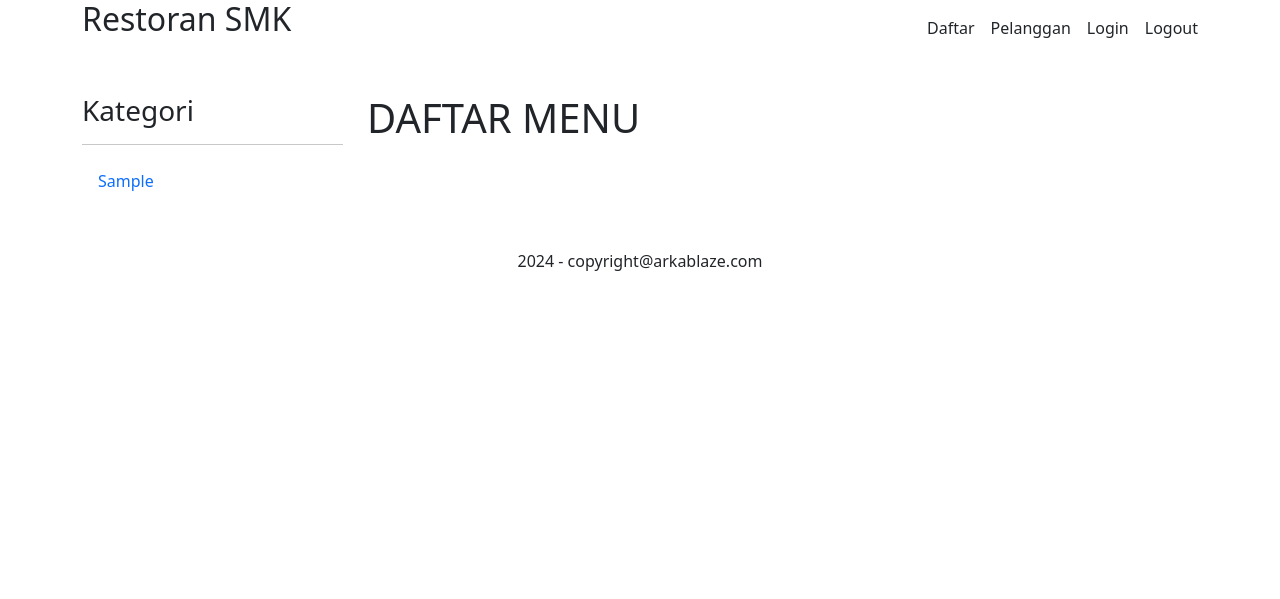
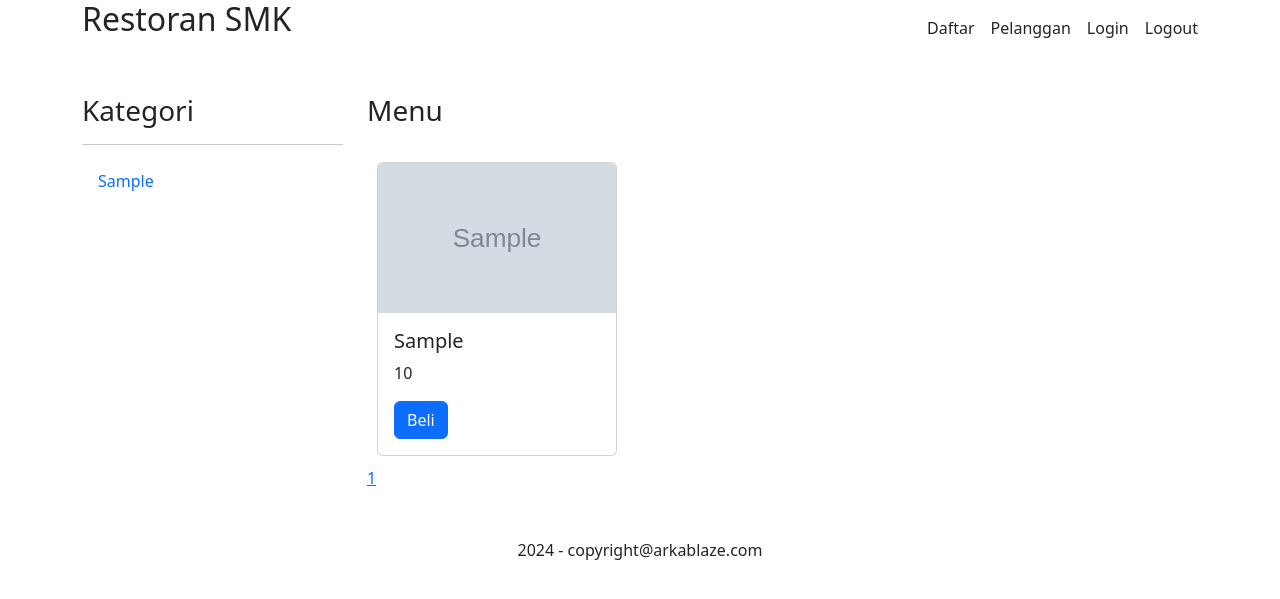
Before and after one commit to MuhammadIzzataArkananta/php-tugas, a PHP site: page /php-tugas/ in a window 1280 px wide. Shown: the top 599 px of the page. Run offline with PHP 8.4, Linux system fonts and the light colour scheme; tables that the repository leaves empty or names only in its code hold one stand-in row (values such as "Sample post"); grey boxes marked "Sample" are stand-in pictures.

Commit message:
FRONT END - Menampilkan Produk Aplikasi Restoran Berbasis Web
video #39

```diff
--- /dev/null
+++ b/youtube-php/restoran/home/produk.php
@@ -0,0 +1,57 @@
+<h3>Menu</h3>
+
+<div class="mt-4 mb-4">
+    <?php
+
+    $row=$db->getALL("SELECT * FROM tblkategori ORDER BY kategori ASC");
+
+    ?>
+
+</div>
+
+<?php
+
+$jumlahdata= $db->rowCOUNT("SELECT idmenu FROM tblmenu");
+$banyak=3;
+$halaman= ceil($jumlahdata/$banyak);
+
+if(isset($_GET['p'])) {
+    $p=$_GET['p'];
+    $mulai=($p * $banyak)-$banyak;
+}
+else {
+    $mulai=0;
+}
+
+$sql="SELECT * FROM tblmenu ORDER BY menu ASC LIMIT $mulai, $banyak";
+$row=$db->getALL($sql);
+$no=1+$mulai;
+
+?>
+
+    <?php if(!empty($row)) { ?>
+        <?php foreach($row as $r): ?>
+
+            <div class="card" style="width: 15rem; float:left; margin:10px;">
+                <img style="height:150px;" src="upload/<?php echo $r['gambar'] ?>" class="card-img-top" alt="...">
+                    <div class="card-body">
+                        <h5 class="card-title"><?php echo $r['menu'] ?></h5>
+                        <p class="card-text"><?php echo $r['harga'] ?></p>
+                        <a class="btn btn-primary" href="?f=kategori&m=insert" role="button">Beli</a>
+                    </div>
+            </div>
+        <?php endforeach ?>
+    <?php } ?>
+
+    <div style="clear:both;">
+
+<?php
+
+for ($i=1; $i<= $halaman; $i++) {
+    echo  '<a href="?f=home&m=produk&p='.$i.'">'.$i.'</a>';
+    echo '&nbsp &nbsp &nbsp';
+}
+
+?>
+
+</div>
--- a/youtube-php/restoran/index.php
+++ b/youtube-php/restoran/index.php
@@ -43,7 +43,17 @@ $row=$db->getALL($sql);
             </div>
             <div class="col-md-9">
                 <?php
-                   echo "<h1>DAFTAR MENU</h1>";
+
+                    if(isset($_GET['f']) && isset($_GET['m'])) {
+                        $f=$_GET['f'];
+                        $m=$_GET['m'];
+                        $file=$f.'/'.$m.'.php';
+                        require_once $file;
+                    }
+                    else {
+                        require_once "home/produk.php";
+                    }
+
                 ?>
             </div>
         </div>
```
Also changed, not shown: youtube-php/restoran/upload/apel.jpg (added), youtube-php/restoran/upload/bg hitam.jpg (deleted), youtube-php/restoran/upload/chitato.jpg (added), youtube-php/restoran/upload/chocolatos.jpg (added), youtube-php/restoran/upload/geprek.jpg (added), youtube-php/restoran/upload/jambu.jpg (added), youtube-php/restoran/upload/mangga.jpg (added), youtube-php/restoran/upload/mercon.jpg (added), youtube-php/restoran/upload/pota.jpg (added), youtube-php/restoran/upload/qtela.jpg (added), youtube-php/restoran/upload/siip.jpg (added), youtube-php/restoran/upload/suharto  rokok.jpg (deleted), youtube-php/restoran/upload/taro.jpg (added).
